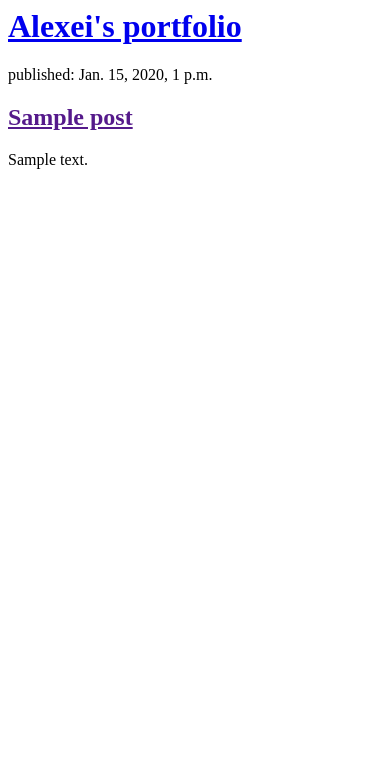
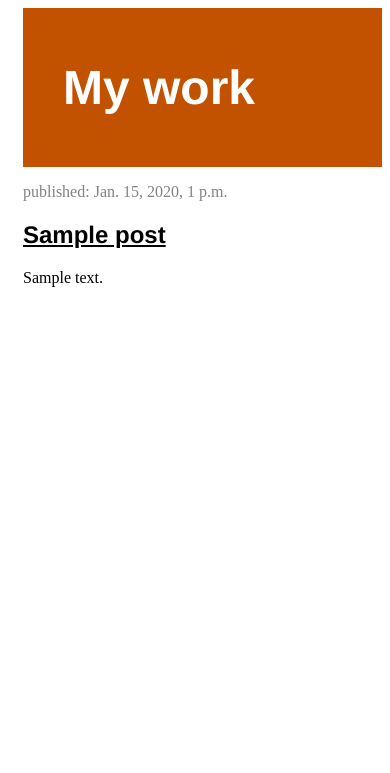
Before and after one commit to Oschenko/portfolio, a Django app: page / in a window 390 px wide. Shown: the top 773 px of the page. Run offline with Django 3.2, Linux system fonts and the light colour scheme; tables that the repository leaves empty hold one stand-in row (values such as "Sample post").

Commit message:
Added view and template for detailed blog post + CSS

```diff
--- /dev/null
+++ b/blog/static/css/blog.css
@@ -0,0 +1,53 @@
+h1 a, h2 a {
+    color: #C25100;
+}
+
+body {
+    padding-left: 15px;
+}
+
+h1 a, h2 a {
+    color: #C25100;
+    font-family: 'Helvetica';
+}
+
+.page-header {
+	background-color: #C25100;
+    margin-top: 0;
+    padding: 20px 20px 20px 40px;
+}
+
+
+.page-header h1, .page-header h1 a, .page-header h1 a:visited, .page-header h1 a:active {
+    color: #ffffff;
+    font-size: 36pt;
+    text-decoration: none;
+}
+
+
+.date {
+    color: #828282;
+}
+
+.save {
+    float: right;
+}
+
+.post-form textarea, .post-form input {
+    width: 100%;
+}
+
+.top-menu, .top-menu:hover, .top-menu:visited {
+    color: #ffffff;
+    float: right;
+    font-size: 26pt;
+    margin-right: 20px;
+}
+
+.post {
+    margin-bottom: 70px;
+}
+
+.post h2 a, .post h2 a:visited {
+    color: #000000;
+}
--- /dev/null
+++ b/blog/templates/blog/base.html
@@ -0,0 +1,21 @@
+{% load static %}
+<html>
+<head>
+<title>Alexei Shakhailo</title>
+<link rel="stylesheet" href="{% static 'css/blog.css' %}">
+</head>
+
+<body>
+	<div class="page-header">
+        <h1><a href="/">My work</a></h1>
+    </div>
+    <div class="content container">
+        <div class="row">
+            <div class="col-md-8">
+            {% block content %}
+            {% endblock %}
+            </div>
+        </div>
+	</div>
+</body>
+</html>
--- a/blog/templates/blog/post_list.html
+++ b/blog/templates/blog/post_list.html
@@ -1,11 +1,13 @@
-<div>
-    <h1><a href="/">Alexei's portfolio</a></h1>
-</div>
+{% extends 'blog/base.html' %}
 
-{% for post in posts %}
-	<div>
-		<p>published: {{ post.published_date }}</p>
-		<h2><a href="">{{ post.title }}</a></h2>
-		<p>{{ post.text|linebreaksbr }}</p>
-	</div>
-{% endfor %}
+{% block content %}
+            {% for post in posts %}
+                <div class="post">
+                    <div class="date">
+                        <p>published: {{ post.published_date }}</p>
+                    </div>
+                    <h2><a href="{% url 'post_detail' pk=post.pk %}">{{ post.title }}</a></h2>
+                    <p>{{ post.text|linebreaksbr }}</p>
+                </div>
+            {% endfor %}
+{% endblock %}
--- a/blog/urls.py
+++ b/blog/urls.py
@@ -3,4 +3,5 @@ from . import views
 
 urlpatterns = [
     path('', views.post_list, name='post_list'),
+    path('post/<int:pk>/', views.post_detail, name='post_detail'),
 ]
--- a/blog/views.py
+++ b/blog/views.py
@@ -1,7 +1,12 @@
 from django.shortcuts import render
 from django.utils import timezone
 from .models import Post
+from django.shortcuts import render, get_object_or_404
 
 def post_list(request):
     posts = Post.objects.filter(published_date__lte=timezone.now()).order_by('published_date')
     return render(request, 'blog/post_list.html', {'posts': posts})
+
+def post_detail(request, pk):
+    post = get_object_or_404(Post, pk=pk)
+    return render(request, 'blog/post_detail.html', {'post': post})
```
Also changed, not shown: blog/templates/blog/post_detail.html (added, +13 -0 lines).
